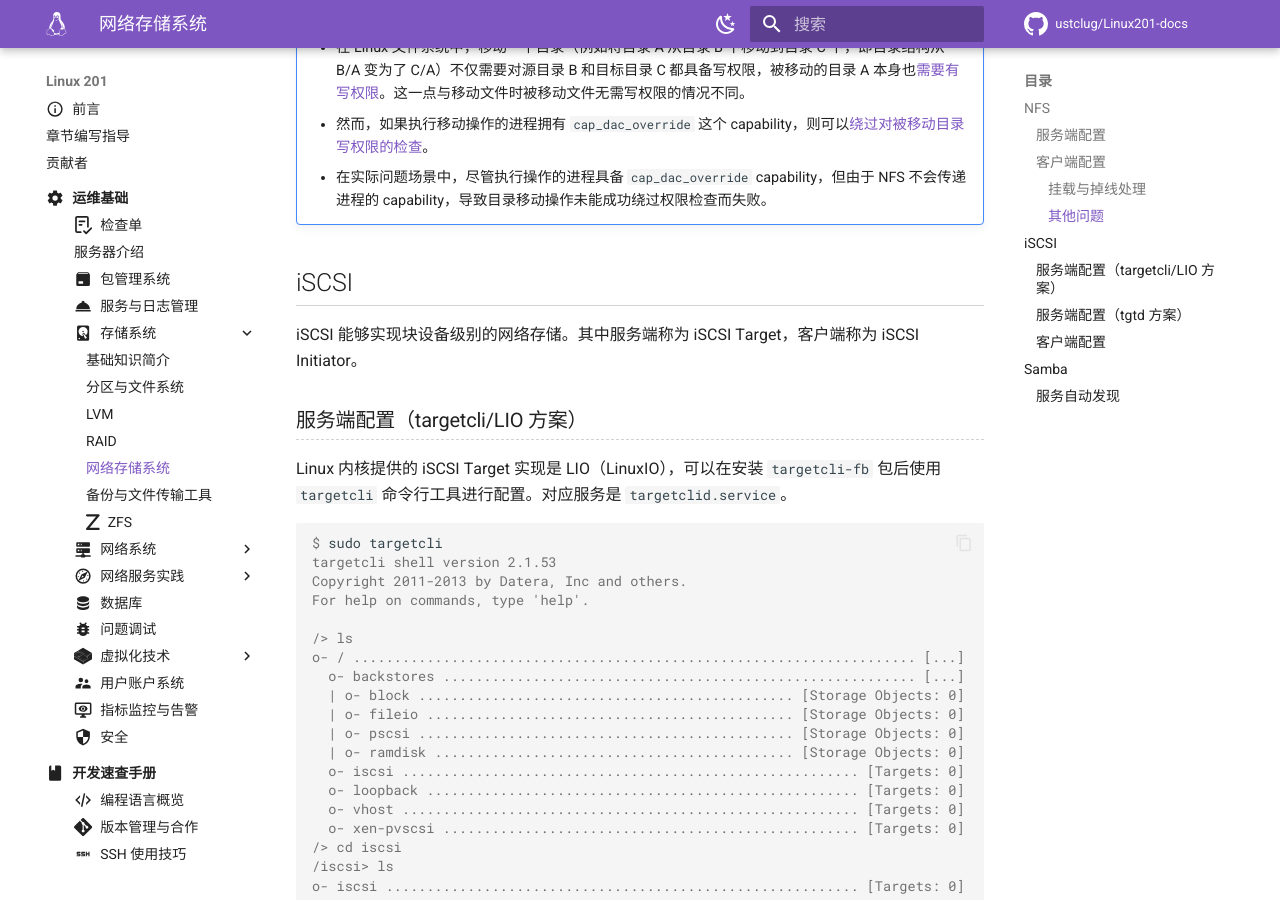
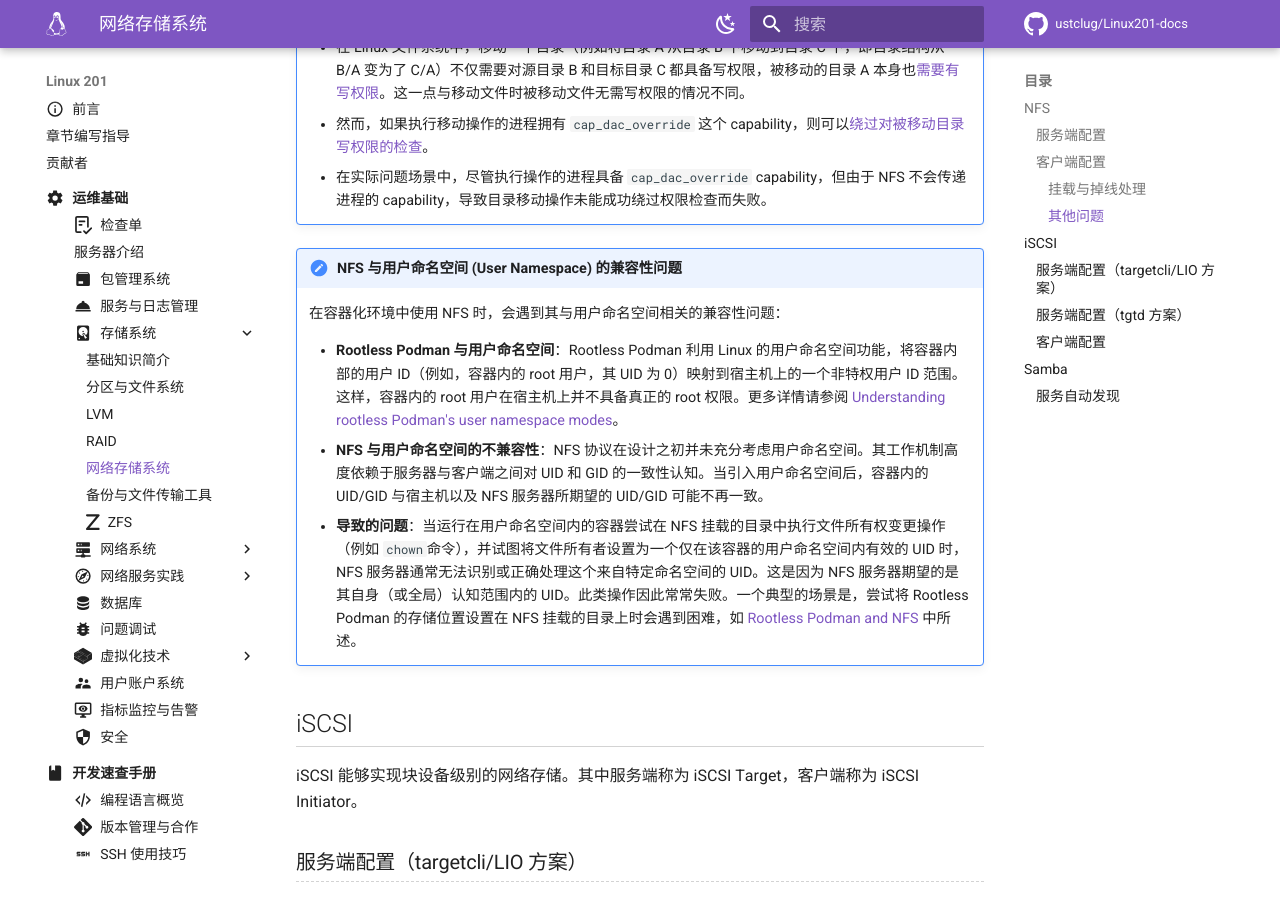
Before and after one commit to ustclug/Linux201-docs, an MkDocs documentation site: the page built from docs/ops/storage/network.md, in a window 1280 px wide and 900 px high, scrolled down 5235 px. Built offline with MkDocs 1.6.1 and Material for MkDocs 9.7.7, drawn with Linux system fonts in a browser that asks for light colours; comment, search, counter and statistics services are not loaded.

Commit message:
storage: Add note about nfs and user namespace

```diff
--- a/docs/ops/storage/network.md
+++ b/docs/ops/storage/network.md
@@ -357,6 +357,14 @@ NFS 尽管使用起来像本地文件系统，但是实际上仍然存在一些
     * 然而，如果执行移动操作的进程拥有 `cap_dac_override` 这个 capability，则可以[绕过对被移动目录写权限的检查](https://elixir.bootlin.com/linux/v6.14.1/source/fs/namei.c#L475-L485)。
     * 在实际问题场景中，尽管执行操作的进程具备 `cap_dac_override` capability，但由于 NFS 不会传递进程的 capability，导致目录移动操作未能成功绕过权限检查而失败。
 
+!!! note "NFS 与用户命名空间 (User Namespace) 的兼容性问题"
+
+    在容器化环境中使用 NFS 时，会遇到其与用户命名空间相关的兼容性问题：
+
+    * **Rootless Podman 与用户命名空间**：Rootless Podman 利用 Linux 的用户命名空间功能，将容器内部的用户 ID（例如，容器内的 root 用户，其 UID 为 0）映射到宿主机上的一个非特权用户 ID 范围。这样，容器内的 root 用户在宿主机上并不具备真正的 root 权限。更多详情请参阅 [Understanding rootless Podman's user namespace modes](https://www.redhat.com/en/blog/rootless-podman-user-namespace-modes)。
+    * **NFS 与用户命名空间的不兼容性**：NFS 协议在设计之初并未充分考虑用户命名空间。其工作机制高度依赖于服务器与客户端之间对 UID 和 GID 的一致性认知。当引入用户命名空间后，容器内的 UID/GID 与宿主机以及 NFS 服务器所期望的 UID/GID 可能不再一致。
+    * **导致的问题**：当运行在用户命名空间内的容器尝试在 NFS 挂载的目录中执行文件所有权变更操作（例如 `chown`命令），并试图将文件所有者设置为一个仅在该容器的用户命名空间内有效的 UID 时，NFS 服务器通常无法识别或正确处理这个来自特定命名空间的 UID。这是因为 NFS 服务器期望的是其自身（或全局）认知范围内的 UID。此类操作因此常常失败。一个典型的场景是，尝试将 Rootless Podman 的存储位置设置在 NFS 挂载的目录上时会遇到困难，如 [Rootless Podman and NFS](https://www.redhat.com/en/blog/rootless-podman-nfs) 中所述。
+
 ## iSCSI
 
 iSCSI 能够实现块设备级别的网络存储。其中服务端称为 iSCSI Target，客户端称为 iSCSI Initiator。
```
